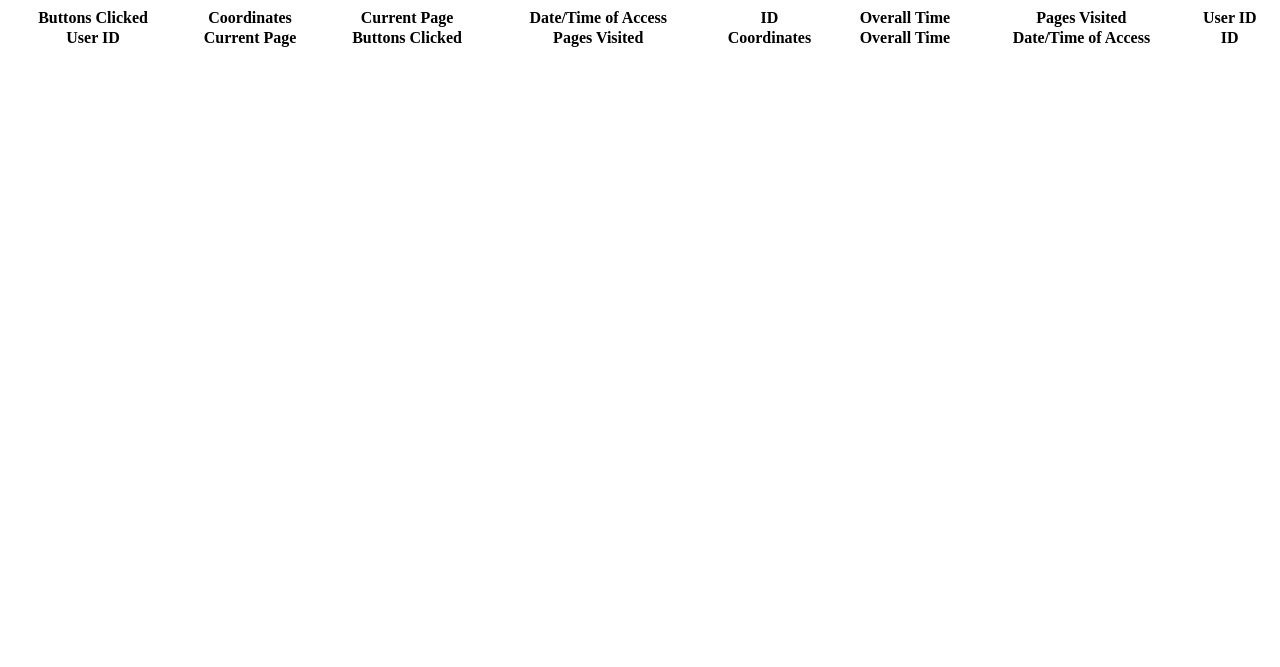
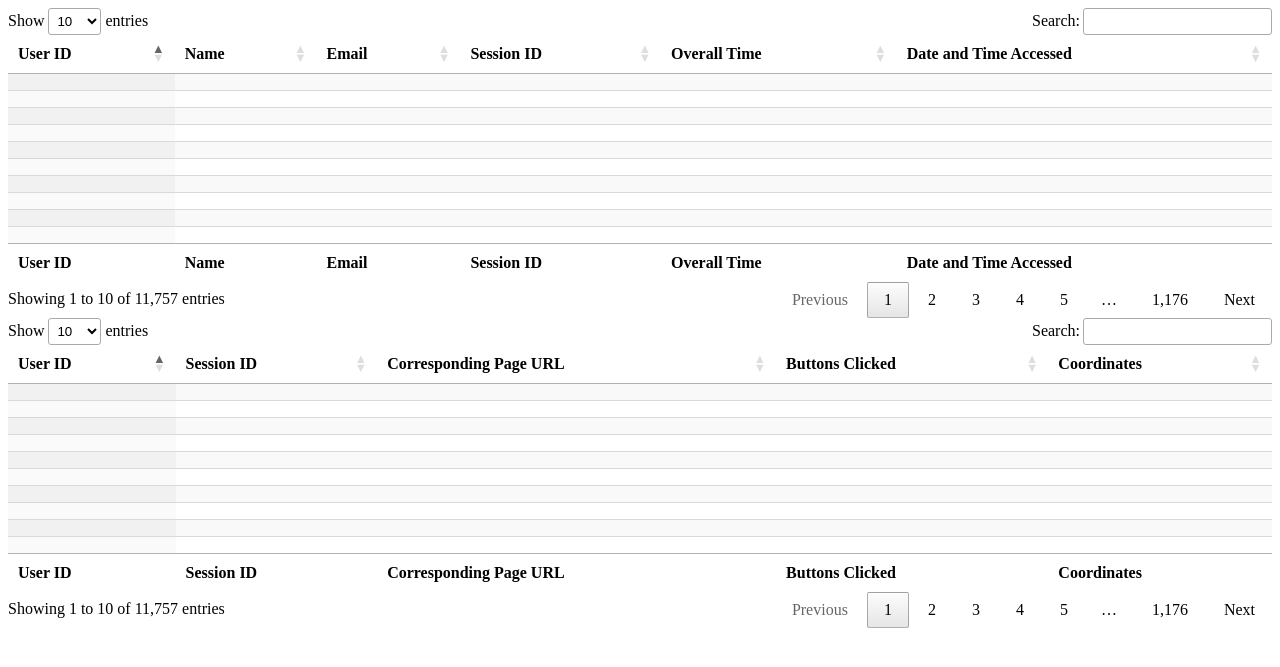
Before and after one commit to OliviaLiebman/Buzzhunter_Proj, a Django app: page /tracker/dashboard/ in a window 1280 px wide. Shown: the top 667 px of the page. Run offline with Django 3.2, Linux system fonts and the light colour scheme; data that the repository does not hold is empty; some libraries are stand-ins or nearby versions.

Commit message:
second datatable added

```diff
--- a/mysite/mysite/settings.py
+++ b/mysite/mysite/settings.py
@@ -87,9 +87,9 @@
 DATABASES = {
        'default': {
         'ENGINE': 'django.db.backends.mysql',
-        'NAME': 'buzzhunter',
+        'NAME': 'sql11157852',
         'USER': 'root',
-        'PASSWORD': 'root',
+        'PASSWORD': 'goldie!4250',
         'HOST': '127.0.0.1',
         'PORT': '3306',
     }
--- a/mysite/tracker/models.py
+++ b/mysite/tracker/models.py
@@ -4,15 +4,15 @@
 
 class itc_user_interaction(models.Model):
     user_id = models.CharField(max_length = 100)
-    # user_name = models.CharField(max_length= 100, default= "User")
-    # user_email = models.CharField(max_length= 100, default= "Email")
+    user_name = models.CharField(max_length= 100, default="User")
+    user_email = models.CharField(max_length= 100, default="Email")
     session_id= models.IntegerField(default= 1)
     overall_time = models.CharField(max_length=50)
     date_time_of_access = models.DateTimeField(auto_now_add=True)
 
 class page_interaction (models.Model):
     user_id = models.CharField(max_length = 100)
-    session_id= models.IntegerField(default= 1)
+    session_id = models.IntegerField(default= 1)
     current_page = models.CharField(max_length=1000)
     buttons_clicked = models.TextField(default=False, blank=True)
     coordinates = models.CharField(max_length=25)
--- a/mysite/tracker/static/js/dashboard.js
+++ b/mysite/tracker/static/js/dashboard.js
@@ -3,91 +3,47 @@
  */
 console.log('i am in dashboard js');
 
-// var finalArray;
-/*var retVal = null;*/
+  function createUserInteractionTable(data) {
 
-// $(document).ready(function() {
-    // function createTable(datagrabbed) {
-    //
-    //       finalArray = datagrabbed.map(function (obj) {
-    //           return [obj.buttons_clicked, obj.coordinates, obj.current_page];
-    //       });
-
-        // console.log(datagrabbed);
-
-
-    //     $('#example').DataTable({
-    //     //            "processing": true,
-    //     // "serverSide": true,
-    //         ajax: "tracker/api/index/",
-    //         // "type": "POST",
-    //         // data:datagrabbed,
-    //         // data: [{buttons_clicked:3, coordinates: 4, current_page:5}, {buttons_clicked:3, coordinates: 4, current_page:5}, {buttons_clicked:3, coordinates: 4, current_page:5}],
-    //         columns: [
-    //             { "data": "buttons_clicked" },
-    //             { "data": "coordinates" },
-    //             { "data": "current_page" },
-    //             { "data": "date_time_of_access" },
-    //              { "data": "id" },
-    //             { "data": "overall_time" },
-    //             { "data": "page_visited" },
-    //             { "data": "user_id" }
-    //              ]
-    //     });
-    // });
-
-
-     // $.ajax({
-     //        type: 'GET',
-     //        url: "http://127.0.0.1:8500/tracker/api/index/",
-     //  success: function(datagrabbed) {
-     //      console.log(datagrabbed);
-     //      // var data = datagrabbed;
-     //      console.log(datagrabbed);
-     //      createTable(datagrabbed);
-     //  }});
-
-    // console.log(data);
-  //   function createTable(datagrabbed) {
-  //
-  //       $('#example').DataTable({
-  //           data: datagrabbed,
-  //           columns: [
-  //               { data: "buttons_clicked" },
-  //               { data: "coordinates" },
-  //               { data: "current_page" },
-  //               { data: "date_time_of_access" },
-  //               { data: "id" },
-  //               { data: "overall_time" },
-  //               { data: "page_visited" },
-  //               { data: "user_id" }
-  //               ]
-  //       });
-  //   }
-  //
-  // });
-
-  function createTable(data) {
-
-        $('#example').DataTable({
+        $('#user-interaction-table').DataTable({
             "data": data,
             columns: [
-                { "data": "buttons_clicked" },
-                { "data": "coordinates" },
-                { "data": "current_page" },
+                { "data": "user_id" },
+                { "data": "user_name" },
+                { "data": "user_email" },
+                { "data": "session_id" },
+                { "data": "overall_time" },
                 { "data": "date_time_of_access" },
-                { "data": "id" },
-                { "data": "overall_time" },
-                { "data": "page_visited" },
-                { "data": "user_id" }
                  ]
         });
     }
 
      $.ajax({
             type: 'GET',
-            url: "http://127.0.0.1:8500/tracker/api/index/",
+            url: "http://127.0.0.1:8500/tracker/api/index/1/",
       success: function(datagrabbed) {
           console.log(datagrabbed);
-          createTable(datagrabbed);
+          createUserInteractionTable(datagrabbed);
       }});
+
+   function createPageInteractionTable(data) {
+
+        $('#page-interaction-table').DataTable({
+            "data": data,
+            columns: [
+                { "data": "user_id" },
+                { "data": "session_id" },
+                { "data": "current_page" },
+                { "data": "buttons_clicked" },
+                { "data": "coordinates" }
+                 ]
+        });
+    }
+
+     $.ajax({
+            type: 'GET',
+            url: "http://127.0.0.1:8500/tracker/api/index/2/",
+      success: function(datagrabbed) {
+          console.log(datagrabbed);
+          createPageInteractionTable(datagrabbed);
+      }});
--- a/mysite/tracker/templates/dashboard.html
+++ b/mysite/tracker/templates/dashboard.html
@@ -12,30 +12,46 @@
 </head>
 <body>
 
-    <table id="example" class="display" cellspacing="0" width="100%">
+    <table id="user-interaction-table" class="display" cellspacing="0" width="100%">
         <thead>
             <tr>
-                <th>Buttons Clicked</th>
-                <th>Coordinates</th>
-                <th>Current Page</th>
-                <th>Date/Time of Access</th>
-                <th>ID</th>
+                <th>User ID</th>
+                <th>Name</th>
+                <th>Email</th>
+                <th>Session ID</th>
                 <th>Overall Time</th>
-                <th>Pages Visited</th>
-                <th>User ID</th>
+                <th>Date and Time Accessed</th>
             </tr>
         </thead>
       <tfoot>
             <tr>
                 <th>User ID</th>
-                <th>Current Page</th>
+                <th>Name</th>
+                <th>Email</th>
+                <th>Session ID</th>
+                <th>Overall Time</th>
+                <th>Date and Time Accessed</th>
+            </tr>
+        </tfoot>
+    </table>
+
+        <table id="page-interaction-table" class="display" cellspacing="0" width="100%">
+        <thead>
+            <tr>
+                <th>User ID</th>
+                <th>Session ID</th>
+                <th>Corresponding Page URL</th>
                 <th>Buttons Clicked</th>
-                <th>Pages Visited</th>
                 <th>Coordinates</th>
-                <th>Overall Time</th>
-                <th>Date/Time of Access</th>
-                <th>ID</th>
-
+            </tr>
+        </thead>
+      <tfoot>
+          <tr>
+                <th>User ID</th>
+                <th>Session ID</th>
+                <th>Corresponding Page URL</th>
+                <th>Buttons Clicked</th>
+                <th>Coordinates</th>
             </tr>
         </tfoot>
     </table>
```
Also changed, not shown: mysite/tracker/migrations/0004_auto_20170316_1342.py (added).
